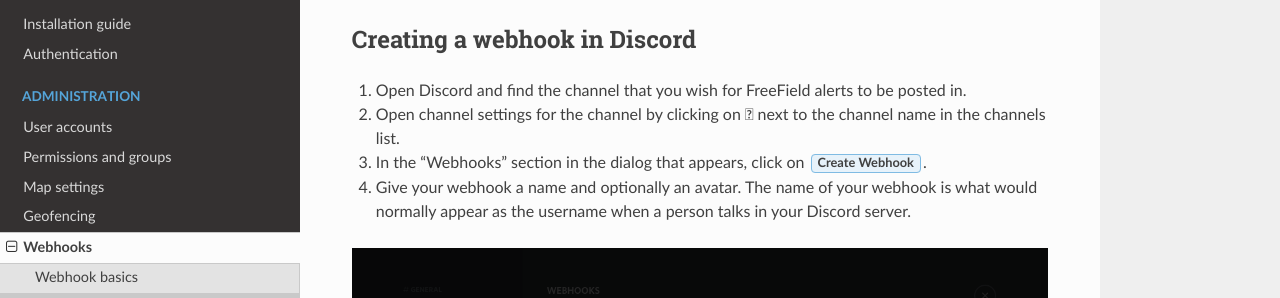
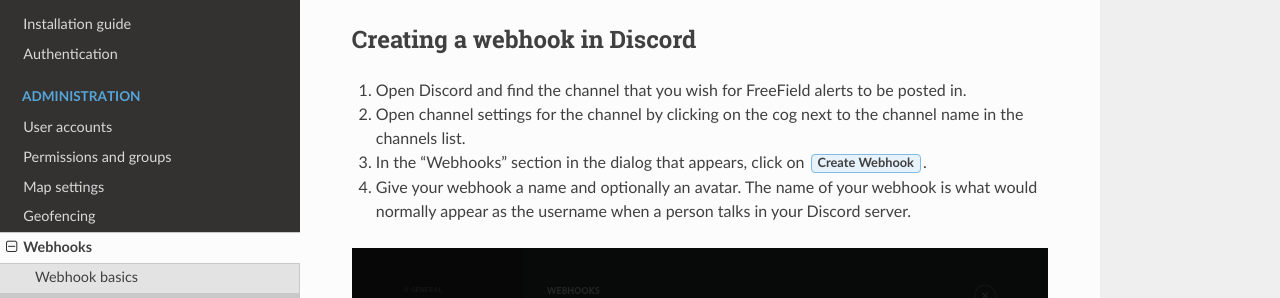
Before and after one commit to bilde2910/FreeField, a Sphinx documentation site: the page built from docs/webhooks/discord.rst, in a window 1280 px wide and 900 px high, scrolled down 330 px. Shown: the part 153-451 px from the top of the window. Built offline with Sphinx 7.4.7 and the Read the Docs theme 2.0.0, drawn with Linux system fonts in a browser that asks for light colours.

Commit message:
Fix broken symbols

```diff
--- a/docs/webhooks/discord.rst
+++ b/docs/webhooks/discord.rst
@@ -18,8 +18,8 @@
 
 1. Open Discord and find the channel that you wish for FreeField alerts to be
    posted in.
-2. Open channel settings for the channel by clicking on  next to the channel
-   name in the channels list.
+2. Open channel settings for the channel by clicking on the cog next to the
+   channel name in the channels list.
 3. In the "Webhooks" section in the dialog that appears, click on
    :guilabel:`Create Webhook`.
 4. Give your webhook a name and optionally an avatar. The name of your webhook
--- a/docs/webhooks/telegram.rst
+++ b/docs/webhooks/telegram.rst
@@ -53,7 +53,8 @@
 research alerts.
 
 1. Open your Telegram group. In the top right corner of the window, look for the
-    symbol. Click on it to open the menu, and select "Add members."
+   vertical ellpisis menu symbol. Click on it to open the menu, and select "Add
+   members."
 
 2. Enter the username you defined for your bot above. Click on the bot when it
    appears in the list, then click :guilabel:`Invite`.
```
